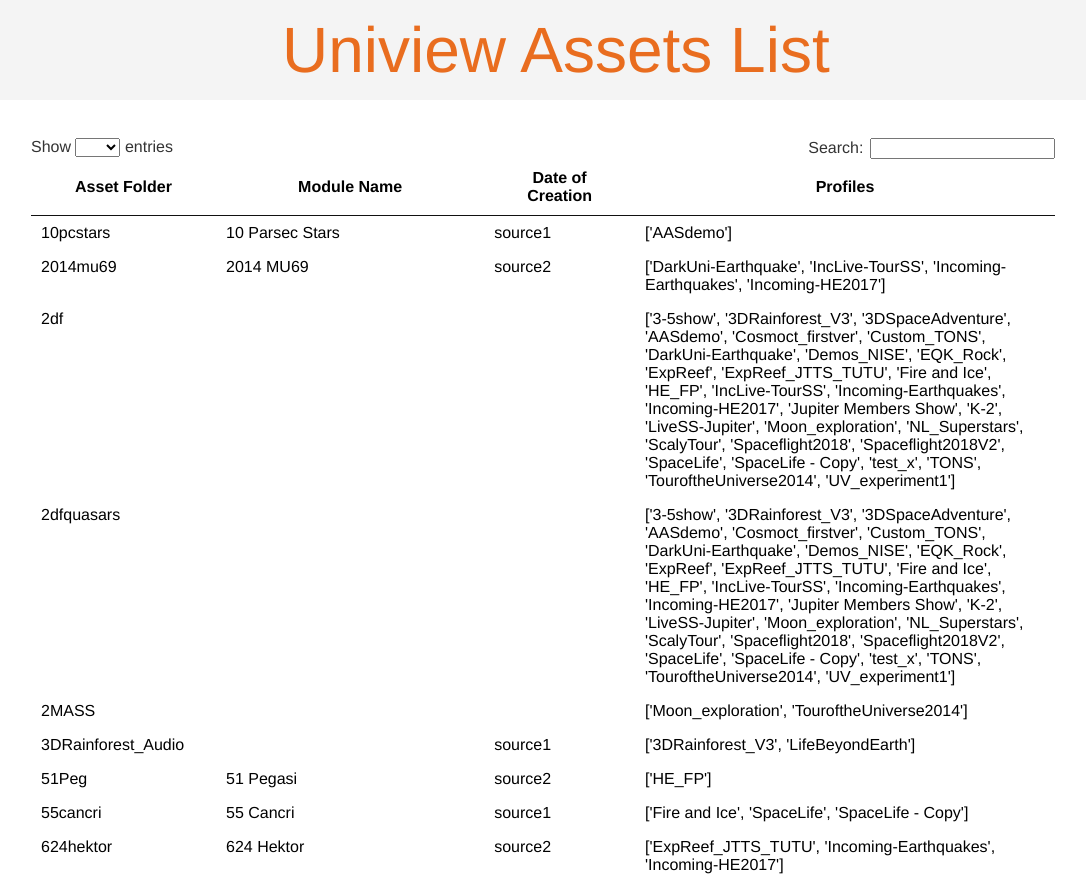
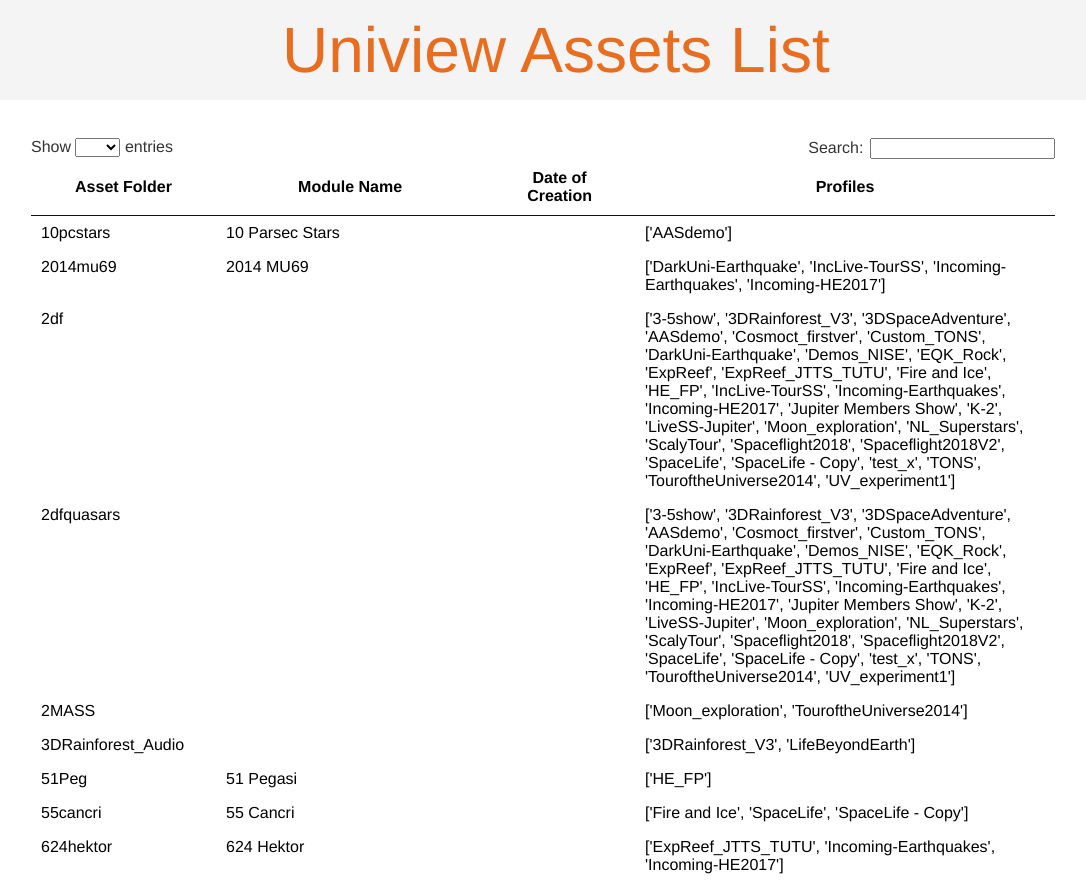
Before and after one commit to hankangbok/UVDatabase, a plain HTML site: page index.html in a window 1280 px wide. Shown: the top 885 px of the page, without its empty margins (97-1183 px from the left). Drawn offline with nearby package versions, Linux system fonts and the light colour scheme.

Commit message:
Deleted dummy values in 'date of creation'

```diff
--- a/index.html
+++ b/index.html
@@ -36,22 +36,22 @@
 
 	  <script>
 		var dataSet = [['asset folder', 'module name', ' source', 'profiles'],
-['10pcstars', '10 Parsec Stars', 'source1', "['AASdemo']"],
-['2014mu69', '2014 MU69', 'source2', "['DarkUni-Earthquake', 'IncLive-TourSS', 'Incoming-Earthquakes', 'Incoming-HE2017']"],
-['3DRainforest_Audio', '', 'source1', "['3DRainforest_V3', 'LifeBeyondEarth']"],
-['51Peg', '51 Pegasi', 'source2', "['HE_FP']"],
-['55cancri', '55 Cancri', 'source1', "['Fire and Ice', 'SpaceLife', 'SpaceLife - Copy']"],
-['624hektor', '624 Hektor', 'source2', "['ExpReef_JTTS_TUTU', 'Incoming-Earthquakes', 'Incoming-HE2017']"],
-['alpha_cent', 'Alpha Centauri', 'source1', "['3DSpaceAdventure', 'DarkUni-Earthquake', 'Fire and Ice', 'HE_FP', 'Incoming-Earthquakes', 'Incoming-HE2017', 'Moon_exploration', 'NL_Superstars', 'Spaceflight2018', 'Spaceflight2018V2', 'test_x']"],
-['apollo', '', 'source2', "['3-5show', '3DSpaceAdventure', 'Demos_NISE', 'Spaceflight2018', 'Spaceflight2018V2', 'test_x']"],
-['arcturus', '', 'source1', "['HE_FP', 'NL_Superstars']"],
-['arrakis', 'Arrakis (Canopic System - FICTIONAL)', 'source2', "['HE_FP', 'NL_Superstars']"],
-['Audio_CurosityHBD', '', 'source1', "['Spaceflight2018', 'Spaceflight2018V2']"],
-['Audio_SFWarningSystem', '', 'source2', "['EQK_Rock']"],
-['Audio_T2Soundtrack', '', 'source1', "['Spaceflight2018', 'Spaceflight2018V2']"],
-['BEAM', 'BEAM', 'source2', "['Spaceflight2018', 'Spaceflight2018V2']"],
-['Betelgeuse_nsted', '', 'source1', "['UV_experiment1']"],
-['Biodome_Earth', '', 'source2', "['Spaceflight2018', 'Spaceflight2018V2']"],
+['10pcstars', '10 Parsec Stars', '', "['AASdemo']"],
+['2014mu69', '2014 MU69', '', "['DarkUni-Earthquake', 'IncLive-TourSS', 'Incoming-Earthquakes', 'Incoming-HE2017']"],
+['3DRainforest_Audio', '', '', "['3DRainforest_V3', 'LifeBeyondEarth']"],
+['51Peg', '51 Pegasi', '', "['HE_FP']"],
+['55cancri', '55 Cancri', '', "['Fire and Ice', 'SpaceLife', 'SpaceLife - Copy']"],
+['624hektor', '624 Hektor', '', "['ExpReef_JTTS_TUTU', 'Incoming-Earthquakes', 'Incoming-HE2017']"],
+['alpha_cent', 'Alpha Centauri', '', "['3DSpaceAdventure', 'DarkUni-Earthquake', 'Fire and Ice', 'HE_FP', 'Incoming-Earthquakes', 'Incoming-HE2017', 'Moon_exploration', 'NL_Superstars', 'Spaceflight2018', 'Spaceflight2018V2', 'test_x']"],
+['apollo', '', '', "['3-5show', '3DSpaceAdventure', 'Demos_NISE', 'Spaceflight2018', 'Spaceflight2018V2', 'test_x']"],
+['arcturus', '', '', "['HE_FP', 'NL_Superstars']"],
+['arrakis', 'Arrakis (Canopic System - FICTIONAL)', '', "['HE_FP', 'NL_Superstars']"],
+['Audio_CurosityHBD', '', '', "['Spaceflight2018', 'Spaceflight2018V2']"],
+['Audio_SFWarningSystem', '', '', "['EQK_Rock']"],
+['Audio_T2Soundtrack', '', '', "['Spaceflight2018', 'Spaceflight2018V2']"],
+['BEAM', 'BEAM', '', "['Spaceflight2018', 'Spaceflight2018V2']"],
+['Betelgeuse_nsted', '', '', "['UV_experiment1']"],
+['Biodome_Earth', '', '', "['Spaceflight2018', 'Spaceflight2018V2']"],
 ['Biodome_Mars', '', '', '[]'],
 ['brown_dwarfs', '', '', "['3DSpaceAdventure', 'AASdemo', 'DarkUni-Earthquake', 'ExpReef_JTTS_TUTU', 'Incoming-Earthquakes', 'Incoming-HE2017', 'Moon_exploration', 'NL_Superstars', 'test_x', 'TouroftheUniverse2014']"],
 ['C2013_R1_Lovejoy', '', '', "['ScalyTour', 'TONS']"],
@@ -300,7 +300,7 @@
 ['planetarynebulae', '', '', "['ExpReef_JTTS_TUTU', 'K-2', 'Moon_exploration', 'NL_Superstars', 'SpaceLife', 'SpaceLife - Copy', 'TouroftheUniverse2014', 'UV_experiment1']"],
 ['neptune', '', '', "['3-5show', '3DRainforest_V3', '3DSpaceAdventure', 'AASdemo', 'Cosmoct_firstver', 'Custom_TONS', 'DarkUni-Earthquake', 'Demos_NISE', 'EQK_Rock', 'ExpReef', 'ExpReef_JTTS_TUTU', 'Fire and Ice', 'HE_FP', 'ImpactsAndExtinctions', 'IncLive-TourSS', 'Incoming-Earthquakes', 'Incoming-HE2017', 'Jupiter Members Show', 'K-2', 'LifeBeyondEarth', 'LiveSS-Jupiter', 'Moon_exploration', 'NL_Superstars', 'ScalyTour', 'Spaceflight2018', 'Spaceflight2018V2', 'SpaceLife', 'SpaceLife - Copy', 'test_x', 'TONS', 'TouroftheUniverse2014', 'UV_experiment1']"],
 ['planetint_labels', '', '', "['3-5show', 'Demos_NISE']"],
-['obassociations', '', '', "['ExpReef_JTTS_TUTU', 'IncLive-TourSS', 'Moon_exploration', 'NL_Superstars', 'ScalyTour', 'SpaceLife', 'SpaceLife - Copy', 'TONS', 'TouroftheUniverse2014', 'UV_experiment1']"]]
+['obassociations', '', '', "['ExpReef_JTTS_TUTU', 'IncLive-TourSS', 'Moon_exploration', 'NL_Superstars', 'ScalyTour', 'SpaceLife', 'SpaceLife - Copy', 'TONS', 'TouroftheUniverse2014', 'UV_experiment1']"]];
 		$(document).ready(function() {
 			$('#example').DataTable( {
 				autoWidth:false,
```
